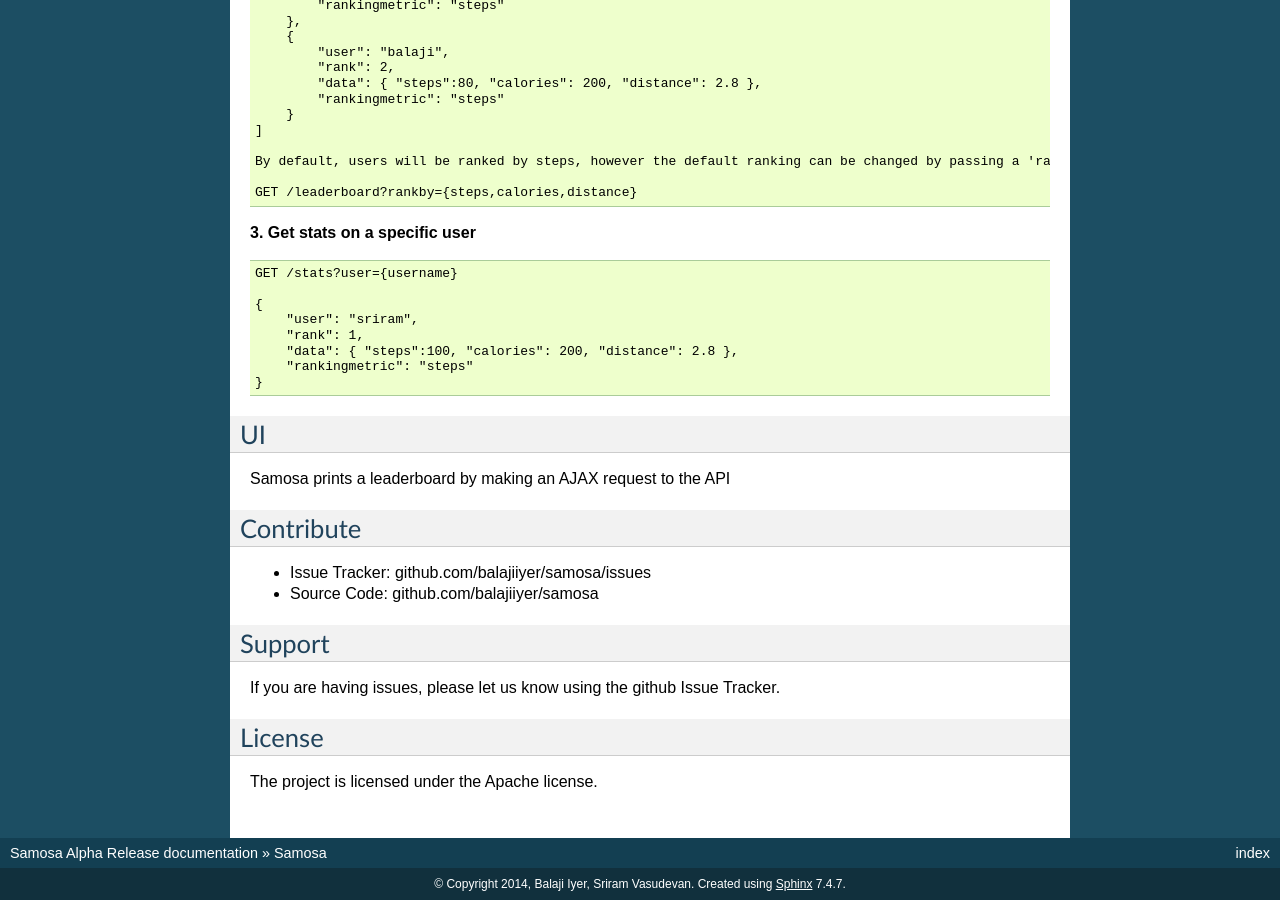
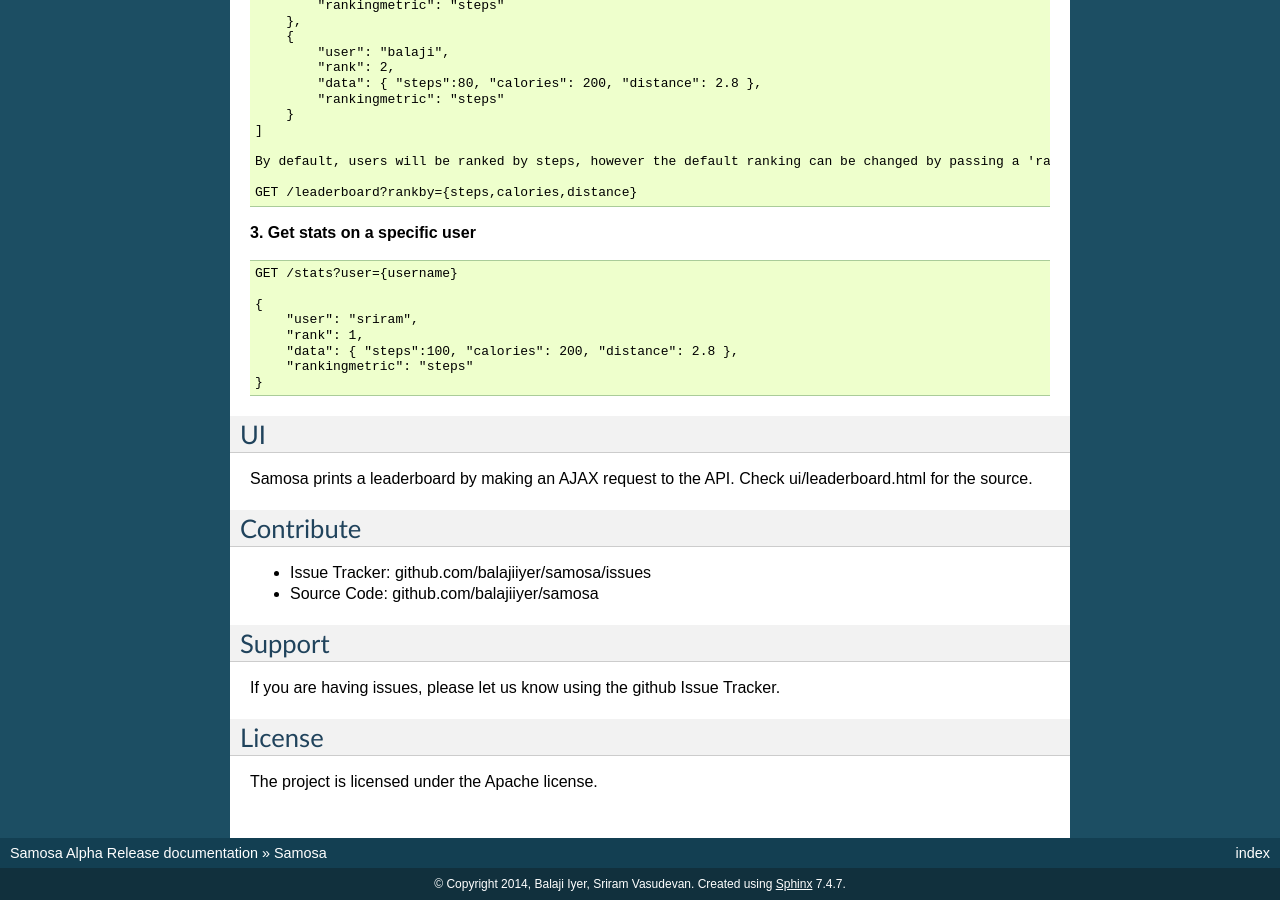
Before and after one commit to balajiiyer/samosa, a Sphinx documentation site: the page built from docs/source/index.rst, in a window 1280 px wide and 900 px high, scrolled down 1119 px. Built offline with Sphinx 7.4.7, drawn with Linux system fonts in a browser that asks for light colours.

Commit message:
Update index.rst

```diff
--- a/docs/source/index.rst
+++ b/docs/source/index.rst
@@ -88,7 +88,7 @@ Typical details include the type of product they are using, and credentials that
 UI
 ---
 
-Samosa prints a leaderboard by making an AJAX request to the API
+Samosa prints a leaderboard by making an AJAX request to the API. Check ui/leaderboard.html for the source.
 
 
 Contribute
```
